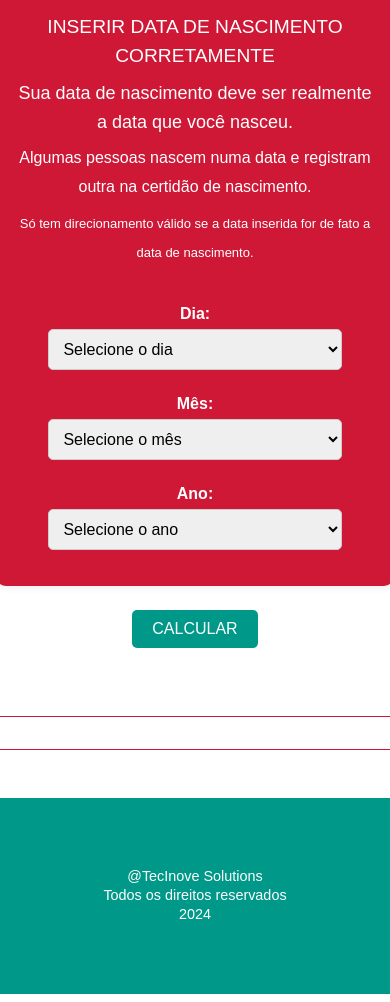
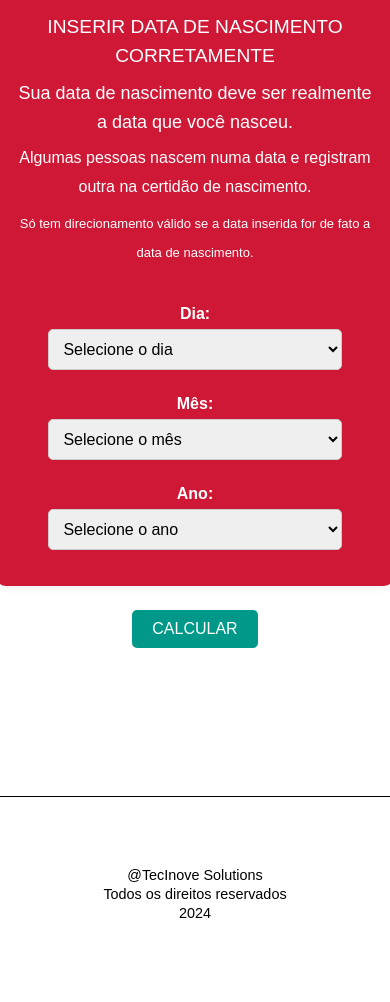
Before and after one commit to FragasOficial/meuid, a plain HTML site: page index.html in a window 390 px wide. Shown: the part 81-1083 px from the top of the page. Drawn offline with Linux system fonts and the light colour scheme.

Commit message:
html e css alterações

```diff
--- a/style.css
+++ b/style.css
@@ -129,7 +129,6 @@
             color: #ce1836;
             font-weight: bold;
             border-radius: 0.1rem;
-            /* border: 0.01rem solid #ce1836; */
         }
 
         .resultado {
@@ -139,7 +138,6 @@
             text-align: center;
             justify-content: center;
             flex-direction: column;
-            border: 0.01rem solid #ce1836;
             border-radius: 0.2rem;
             padding: 1rem;
             width: 50%;
@@ -274,7 +272,6 @@ label{
 }
 
 select {
-    /* padding: 10px; */
     width: 100%;
     border-radius: 5px;
     border: 1px solid #ccc;
@@ -303,7 +300,6 @@ button:hover {
     flex-wrap: wrap;
     text-align: center;
     justify-content: center;
-    border: 0.01rem solid #ce1836;
     padding: 1rem;
     width: 100%;
     max-width: 100%;
@@ -314,11 +310,12 @@ button:hover {
 }
 
 footer{
+    background-color: white;
     max-height: 100%;
     width: 100%;
     max-width: 100%;
+    border-top: 0.01rem solid black;
     padding: 1rem;
-    background-color: #009989;
     margin-top: 3rem;
     height: 42vw;
     display: flex;
@@ -326,7 +323,6 @@ footer{
     align-items: center;
     flex-direction: column;
     justify-content: center;
-    color: black;
 }
 
 .pFooter{
@@ -338,7 +334,7 @@ footer{
 
 .paragraphFooter{
     font-size: 0.9rem;
-    color: white;
+    color: black;
 }
 
 }
```
Also changed, not shown: index.html (+1 -2 lines).
